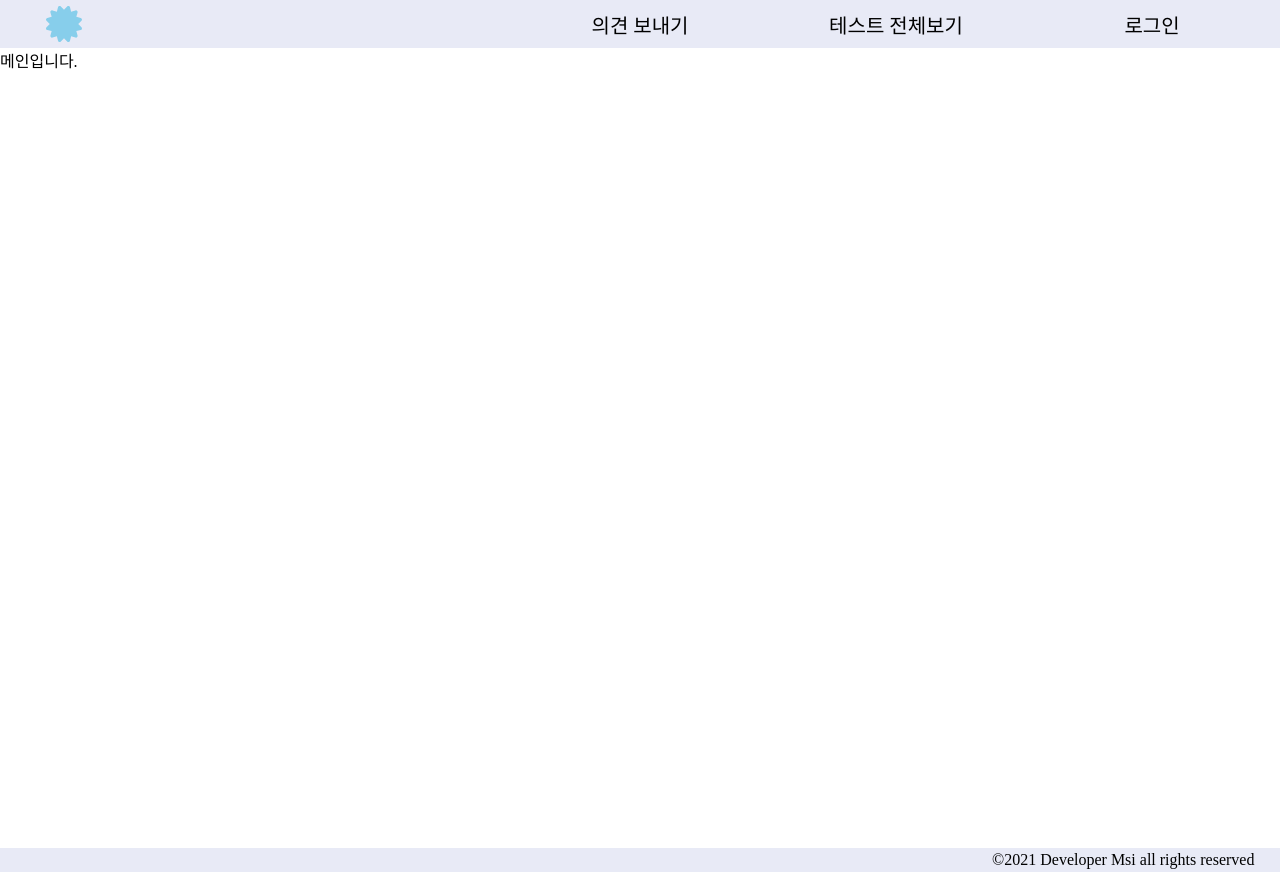
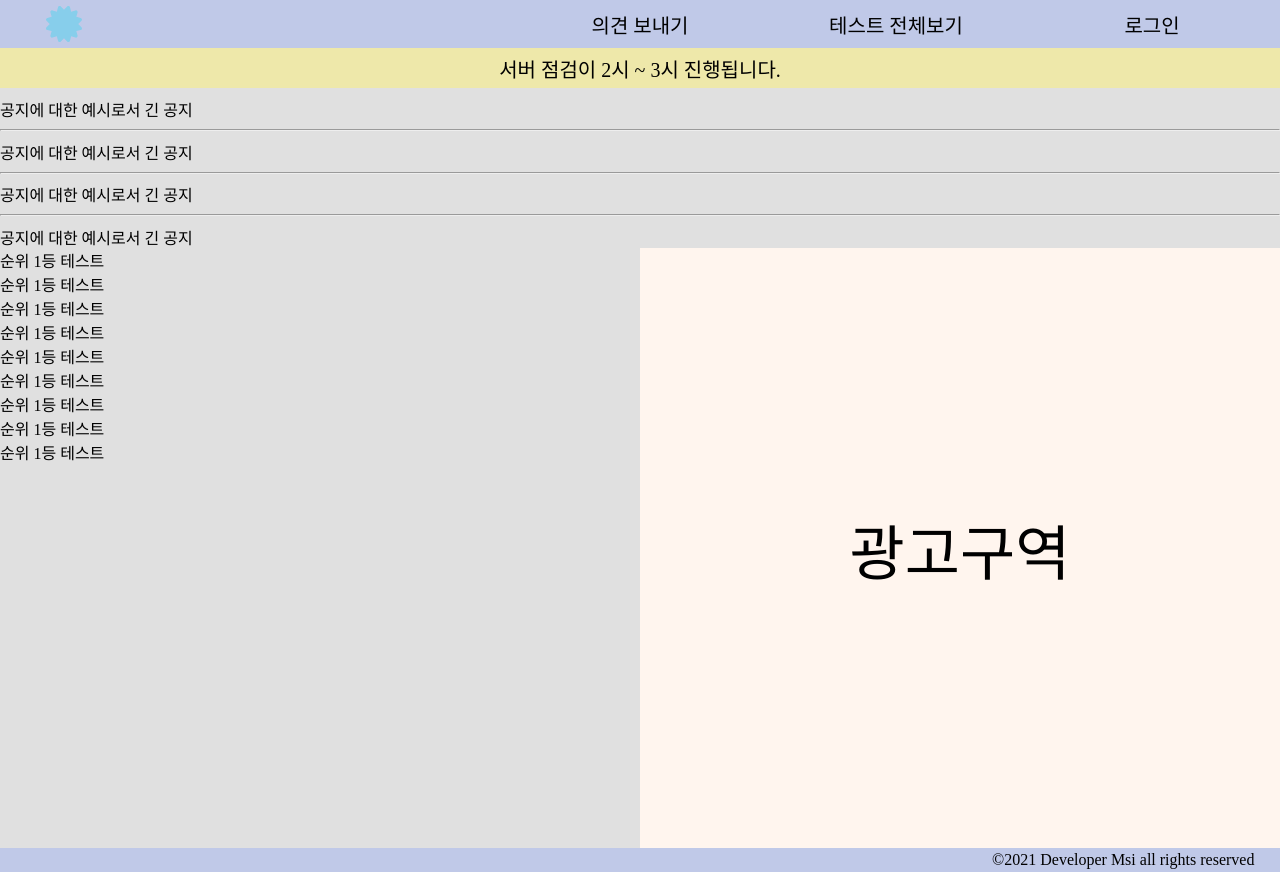
Before and after one commit to developerpark2348/tka, a React (Create React App) app: page /Mail in a window 1280 px wide. Built offline with nearby package versions, Linux system fonts and the light colour scheme.

Commit message:
Main 디자인 완료 => Lank component 제작해야함.

```diff
--- a/src/components/Lank.js
+++ b/src/components/Lank.js
@@ -2,7 +2,19 @@ import React from 'react';
 
 function Lank() {
     return (
-        <div>안녕하세요</div>
+        <div id="Lank_body">
+            <div>
+                <li>순위 1등 테스트</li>
+                <li>순위 1등 테스트</li>
+                <li>순위 1등 테스트</li>
+                <li>순위 1등 테스트</li>
+                <li>순위 1등 테스트</li>
+                <li>순위 1등 테스트</li>
+                <li>순위 1등 테스트</li>
+                <li>순위 1등 테스트</li>
+                <li>순위 1등 테스트</li>
+            </div>
+        </div>
     );
 }
 
--- a/src/components/Style.css
+++ b/src/components/Style.css
@@ -5,11 +5,12 @@
     word-break:break-all;
 }
 
+
 /* Header component style*/
 
 #Header_Navbar {
     display: flex;
-    background-color: #e8eaf6;
+    background-color: #c0c9e8;
     width: 100%;
     height: 6vh;
     font-size: 2.5vh;
@@ -73,7 +74,7 @@
     #Header_Navbar {
         display: flex;
         height: 6vh;
-        font-size: 1.9vh;
+        font-size: 1.8vh;
         width: 100%;
     }
 
@@ -93,24 +94,106 @@
 
 }
 
+
 /* Footer component style */
 
 #Footer_body {
     width: 100%;
-    height: 100vh;
+    height: 3vh;
     display: flex;
     flex-direction: column-reverse;
 }
 
 #Footer {
     width: 100%;
-    height: 3vh;
+    height: 4vh;
     display: flex;
     justify-content: flex-end;
     align-items: center;
-    background-color: #e8eaf6;
+    background-color: #c0c9e8;
 }
 
 #Footer_text {
     margin-right: 2vw;
 }
+
+/* Lank component style */
+
+
+/* Main component style */
+
+#Main_body {
+    display: flex;
+    flex-direction: column;
+    width: 100%;
+    height: 100vh;
+    /* 추후 컨텐츠를 보고 높이를 200vh로 올릴 예정. */
+}
+
+#Main_Notice {
+    display: flex;
+    flex-direction: column;
+    background-color: #e0e0e0;
+    width: 100%;
+    height: 25%;
+}
+
+#Main_Notice_Main {
+    display: flex;
+    justify-content: center;
+    align-items: center;
+    font-size: 20px;
+    background-color: palegoldenrod;
+    height: 20%;
+}
+
+#Main_Notice_Sub {
+    display: flex;
+    flex-direction: column;
+    width: 100%;
+    height: 80%;
+    font-size: 16px;
+}
+
+.Main_Notice_Sub_List {
+    display: flex;
+    padding: 0;
+    margin-top: 1.1vh;
+    margin-bottom: 1vh;
+}
+
+#Main_Bottom {
+    width: 100%;
+    height: 75%;
+    background-color: seashell;
+    display: flex;
+}
+
+#Main_Lank {
+    width: 50%;
+    height: 100%;
+    list-style: none;
+    background-color: #e0e0e0;
+}
+
+#Main_Advertise {
+    width: 50%;
+    height: 100%;
+    display: flex;
+    justify-content: center;
+    align-items: center;
+    font-size: 60px;
+}
+
+/* Main Mobile Style */
+
+@Media screen and (max-width: 768px) {
+
+    .Main_Notice_Sub_List {
+        display: flex;
+        padding: 0;
+        margin-top: 0.6vh;
+        margin-bottom: 0.6vh;
+    }
+
+}
--- a/src/routes/Main.js
+++ b/src/routes/Main.js
@@ -1,10 +1,43 @@
 import React from 'react';
+import Lank from '../components/Lank';
+import '../components/Style.css';
 
 function Main() {
     return (
-        <>
-            <div>메인입니다.</div>
-        </>
+        <div id="Main_body">
+            <div id="Main_Notice">
+                <div id="Main_Notice_Main">
+                    서버 점검이 2시 ~ 3시 진행됩니다.
+                </div>
+                <div id="Main_Notice_Sub">
+                    <ul className="Main_Notice_Sub_List">
+                        공지에 대한 예시로서 긴 공지
+                    </ul>
+                    <hr/>
+                    <ul className="Main_Notice_Sub_List">
+                        공지에 대한 예시로서 긴 공지
+                    </ul>
+                    <hr/>
+                    <ul className="Main_Notice_Sub_List">
+                        공지에 대한 예시로서 긴 공지
+                    </ul>
+                    <hr/>
+                    <ul className="Main_Notice_Sub_List">
+                        공지에 대한 예시로서 긴 공지
+                    </ul>
+                    <hr/>
+                </div>
+                {/* 클릭시 해당 공지로 연결하도록 */}
+            </div>
+            <div id="Main_Bottom">
+                <div id="Main_Lank">
+                    <Lank />
+                </div>
+                <div id="Main_Advertise">
+                    광고구역
+                </div>
+            </div>
+        </div>
     );
 }
 
```
Also changed, not shown: 1 other file (tests, documents, lock files or other folders).
